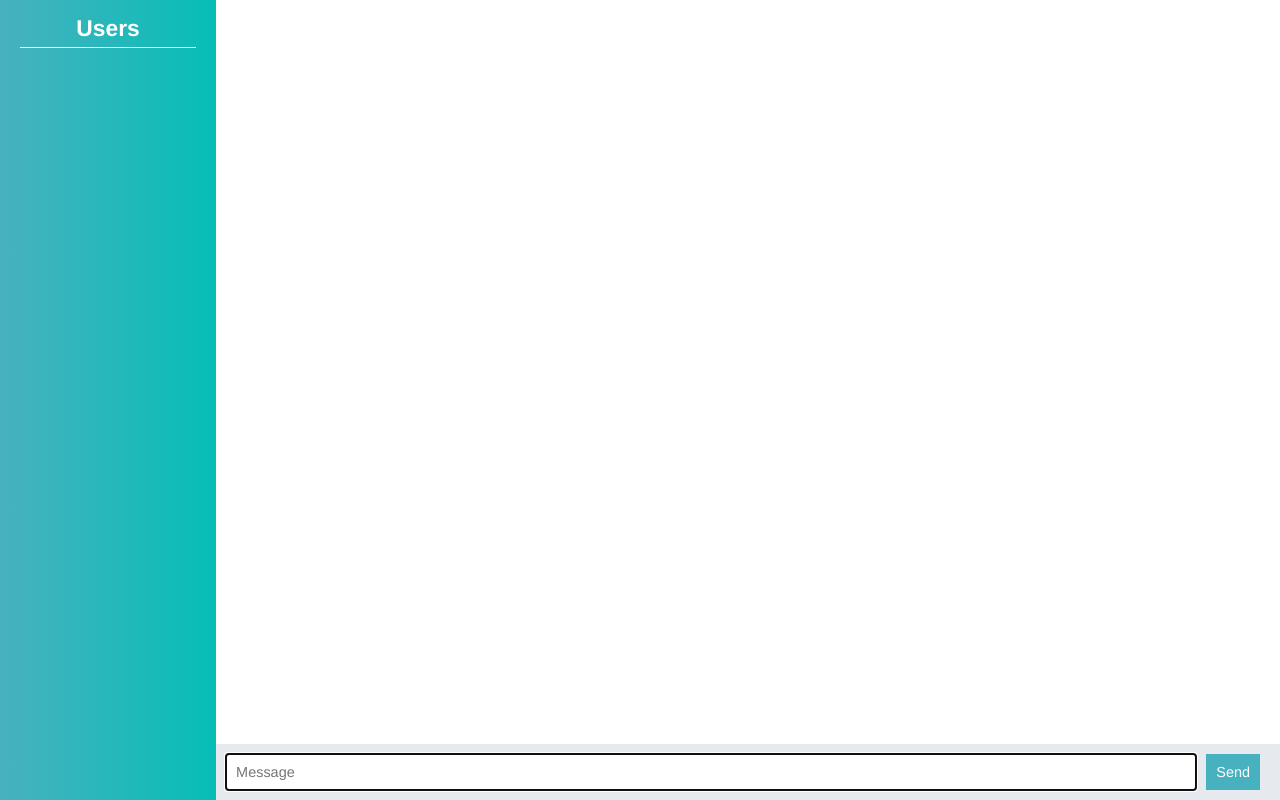
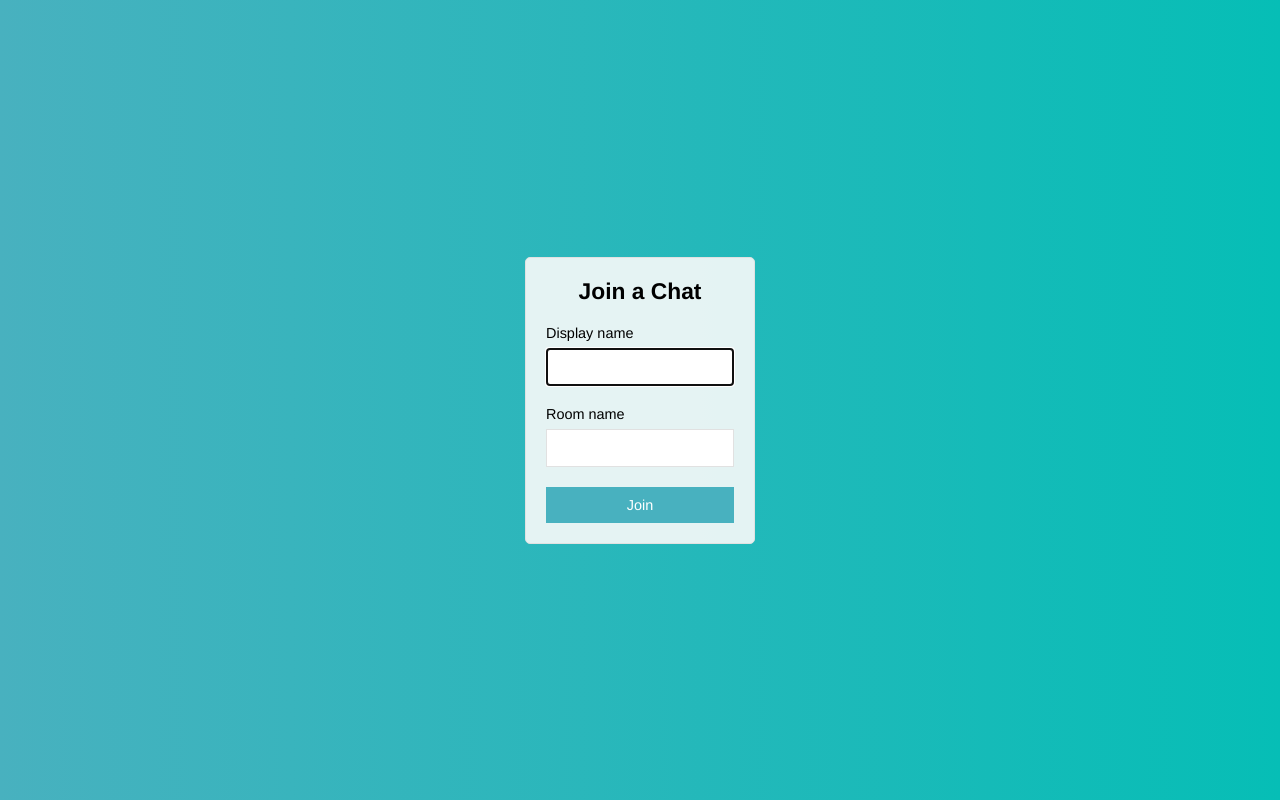
Before and after one commit to KadenZipfel/chat-app, a website: page public/index.html in a window 1280 px wide. Drawn offline with nearby package versions, Linux system fonts and the light colour scheme; no server answers.

Commit message:
Add join page that submits to chat.html

```diff
--- a/package.json
+++ b/package.json
@@ -15,7 +15,9 @@
   "license": "ISC",
   "dependencies": {
     "express": "^4.16.3",
-    "moment": "^2.22.1"
+    "firebase": "^4.13.1",
+    "moment": "^2.22.1",
+    "mongodb": "^3.0.7"
   },
   "devDependencies": {
     "expect": "^22.4.3",
--- a/public/css/styles.css
+++ b/public/css/styles.css
@@ -44,12 +44,9 @@ button:disabled {
   height: 100vh;
   width: 100vw;
   justify-content: center;
-  background: -moz-linear-gradient(125deg, rgba(39,107,130,1) 0%, rgba(49,84,129,1) 100%); /* ff3.6+ */
-  background: -webkit-gradient(linear, left top, right bottom, color-stop(0%, rgba(49,84,129,1)), color-stop(100%, rgba(39,107,130,1))); /* safari4+,chrome */
-  background: -webkit-linear-gradient(125deg, rgba(39,107,130,1) 0%, rgba(49,84,129,1) 100%); /* safari5.1+,chrome10+ */
-  background: -o-linear-gradient(125deg, rgba(39,107,130,1) 0%, rgba(49,84,129,1) 100%); /* opera 11.10+ */
-  background: -ms-linear-gradient(125deg, rgba(39,107,130,1) 0%, rgba(49,84,129,1) 100%); /* ie10+ */
-  background: linear-gradient(325deg, rgba(39,107,130,1) 0%, rgba(49,84,129,1) 100%); /* w3c */
+  background: #06beb6;  /* fallback for old browsers */
+  background: -webkit-linear-gradient(to right, #48b1bf, #06beb6);  /* Chrome 10-25, Safari 5.1-6 */
+  background: linear-gradient(to right, #48b1bf, #06beb6); /* W3C, IE 10+/ Edge, Firefox 16+, Chrome 26+, Opera 12+, Safari 7+ */
 }
 
 .centered-form__form {
--- a/public/index.html
+++ b/public/index.html
@@ -2,42 +2,28 @@
 <html>
   <head>
     <meta charset="utf-8">
-    <title>Chat App</title>
+    <meta name="viewport" content="with=device-width, initial-scale=1, user-scalable=no">
+    <title>Join | K9 Chat</title>
     <link rel="stylesheet" href="/css/styles.css">
   </head>
-  <body class="chat">
-    <div class="chat__sidebar">
-      <h3>Users</h3>
-      <div id="users"></div>
+  <body class="centered-form">
+    <div class="centered-form__form">
+      <form action="/chat.html">
+        <div class="form-field">
+          <h3>Join a Chat</h3>
+        </div>
+        <div class="form-field">
+          <label>Display name</label>
+          <input type="text" name="name" autofocus>
+        </div>
+        <div class="form-field">
+          <label>Room name</label>
+          <input type="text" name="room">
+        </div>
+        <div class="form-field">
+          <button>Join</button>
+        </div>
+      </form>
     </div>
-
-    <div class="chat__main">
-      <ol id="messages" class="chat__messages"></ol>
-
-      <div class="chat__footer">
-        <form id="message-form">
-          <input type="text" name="message" placeholder="Message" autofocus autocomplete="off"/>
-          <button>Send</button>
-        </form>
-      </div>
-    </div>
-
-    <script id="message-template" type="text/template">
-      <li class="message">
-        <div class="message__title">
-          <h4>{{from}}</h4>
-          <span>{{createdAt}}</span>
-        </div>
-        <div class="message__body">
-          <p>{{text}}</p>
-        </div>
-      </li>
-    </script>
-
-    <script src="/socket.io/socket.io.js"></script>
-    <script src="/js/libs/jquery-3.3.1.min.js"></script>
-    <script src="/js/libs/moment.js"></script>
-    <script src="/js/libs/mustache.js"></script>
-    <script src="/js/index.js"></script>
   </body>
 </html>
```
Also changed, not shown: playground/mongo.js (added, +8 -0 lines), public/chat.html (added, +44 -0 lines), public/js/chat.js (renamed from public/js/index.js), 2 other files.
